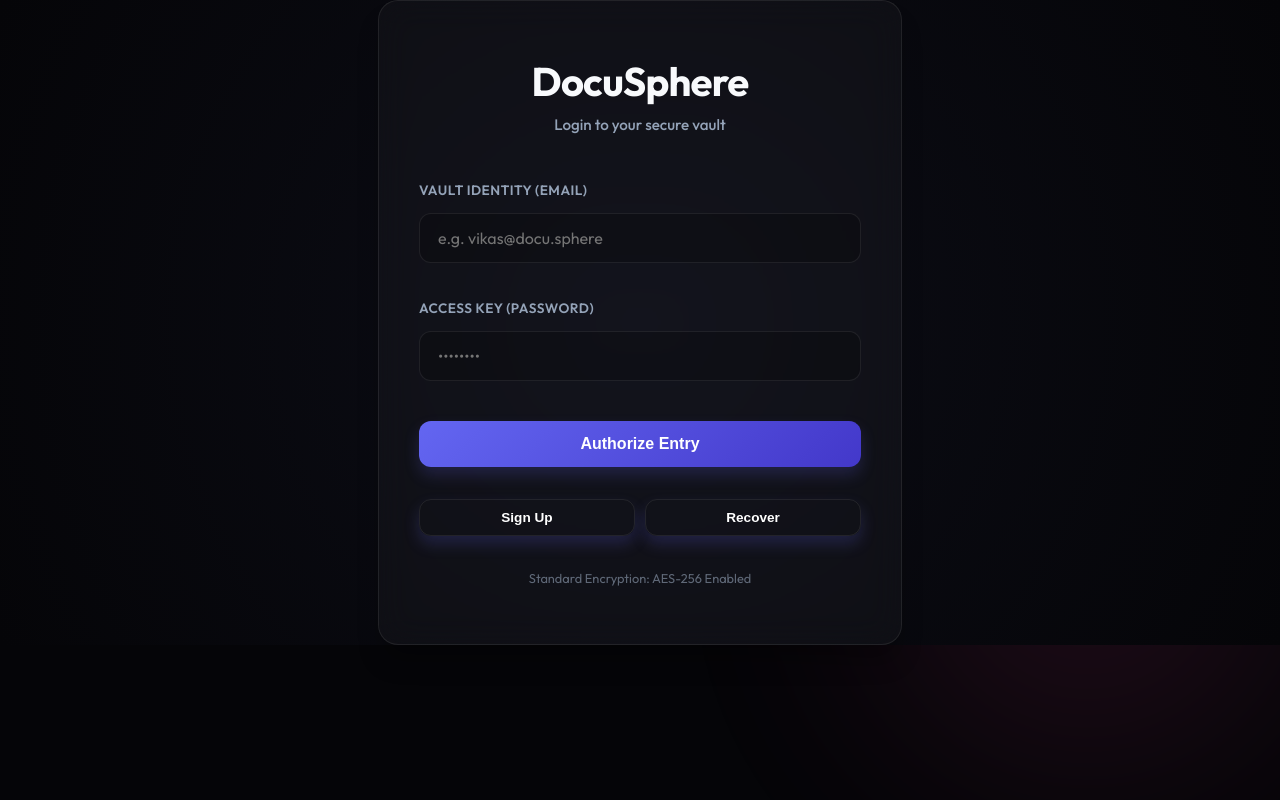
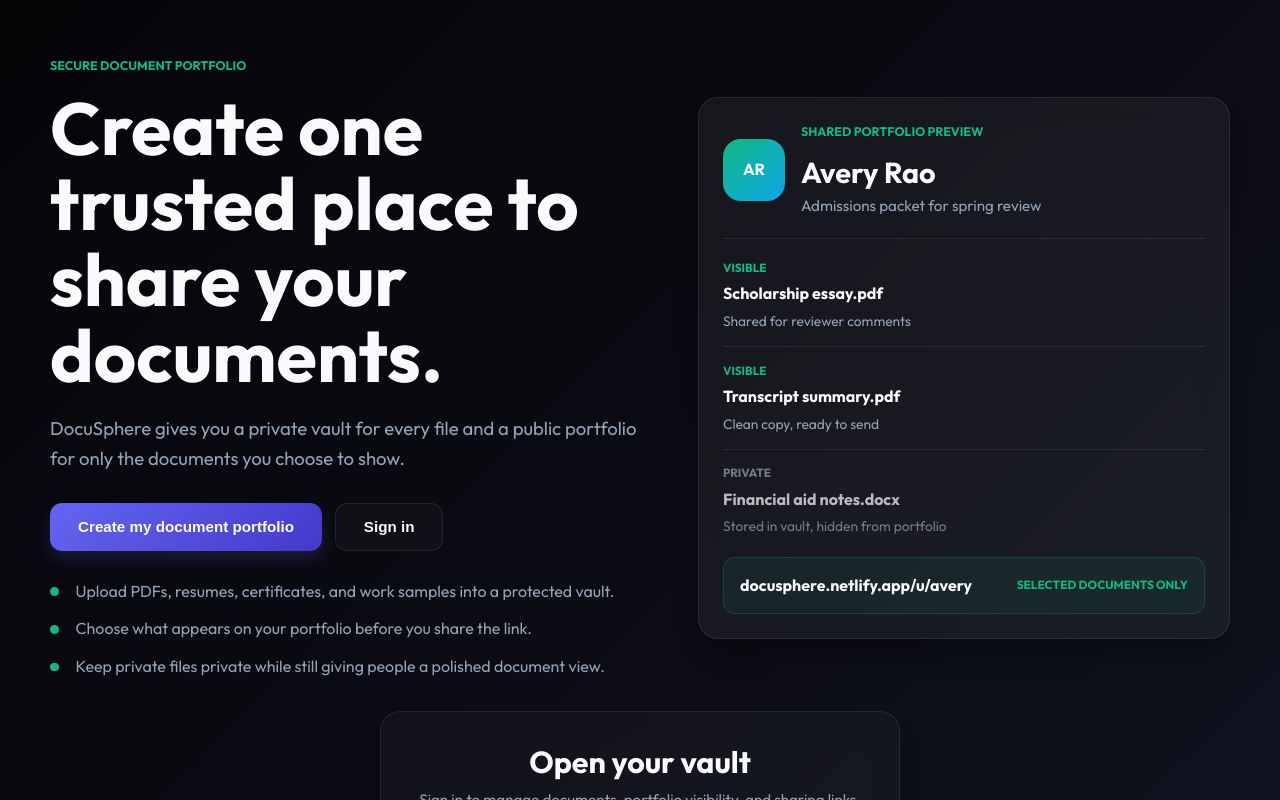
Before and after one commit to vikas-bhagat233/DocuSphere, a React (Create React App) app in the folder frontend/: page / in a window 1280 px wide. Shown: the top 800 px of the page. Built offline with nearby package versions, Linux system fonts and the light colour scheme; no server answers.

Commit message:
Rebuild homepage around secure document portfolios

```diff
--- a/frontend/public/index.html
+++ b/frontend/public/index.html
@@ -4,8 +4,8 @@
     <meta charset="utf-8" />
     <meta name="viewport" content="width=device-width, initial-scale=1" />
     <meta name="theme-color" content="#000000" />
-    <meta name="description" content="DocuSphere frontend" />
-    <title>DocuSphere</title>
+    <meta name="description" content="Create a secure DocuSphere document portfolio, share selected files, and keep private documents in one protected vault." />
+    <title>DocuSphere | Secure document portfolios</title>
   </head>
   <body>
     <noscript>You need to enable JavaScript to run this app.</noscript>
--- a/frontend/src/pages/Login.jsx
+++ b/frontend/src/pages/Login.jsx
@@ -1,4 +1,4 @@
-import { useContext, useState } from "react";
+import { useContext, useEffect, useState } from "react";
 import { login } from "../services/authService";
 import { useNavigate } from "react-router-dom";
 import { AuthContext } from "../context/AuthContext";
@@ -8,6 +8,17 @@
   const [error, setError] = useState("");
   const navigate = useNavigate();
   const { login: setAuthLogin } = useContext(AuthContext);
+
+  useEffect(() => {
+    document.title = "DocuSphere | Secure document portfolios";
+    const description = document.querySelector('meta[name="description"]');
+    if (description) {
+      description.setAttribute(
+        "content",
+        "Create a secure DocuSphere document portfolio, share selected files, and keep private documents in one protected vault."
+      );
+    }
+  }, []);
 
   const handleLogin = async () => {
     setError("");
@@ -27,28 +38,85 @@
   };
 
   return (
-    <div className="flex-center" style={{ background: "radial-gradient(circle at center, var(--bg-secondary) 0%, var(--bg-primary) 100%)" }}>
-      <div className="glass-panel auth-card" style={{ padding: "3.5rem 2.5rem" }}>
-        <div style={{ textAlign: "center", marginBottom: "2.5rem" }}>
-          <h1 style={{ fontSize: "2.5rem", marginBottom: "0.5rem" }}>DocuSphere</h1>
-          <p style={{ color: "var(--text-muted)", fontSize: "0.95rem", fontWeight: "500" }}>Login to your secure vault</p>
+    <main className="home-page">
+      <section className="home-hero" aria-labelledby="homepage-heading">
+        <div className="home-copy">
+          <p className="home-eyebrow">Secure document portfolio</p>
+          <h1 id="homepage-heading">Create one trusted place to share your documents.</h1>
+          <p className="home-subheadline">
+            DocuSphere gives you a private vault for every file and a public portfolio for only the documents you choose to show.
+          </p>
+
+          <div className="home-actions">
+            <button className="home-primary-cta" onClick={() => navigate("/signup")}>
+              Create my document portfolio
+            </button>
+            <button className="home-secondary-cta" onClick={() => document.getElementById("login-email")?.focus()}>
+              Sign in
+            </button>
           </div>
 
-        <div style={{ marginBottom: "1.5rem" }}>
-          <label htmlFor="login-email">Vault Identity (Email)</label>
+          <ul className="home-proof-list" aria-label="DocuSphere account benefits">
+            <li>Upload PDFs, resumes, certificates, and work samples into a protected vault.</li>
+            <li>Choose what appears on your portfolio before you share the link.</li>
+            <li>Keep private files private while still giving people a polished document view.</li>
+          </ul>
+        </div>
+
+        <aside className="sample-portfolio" aria-label="Sample shared document portfolio">
+          <div className="sample-profile">
+            <div className="sample-avatar" aria-hidden="true">AR</div>
+            <div>
+              <p className="sample-label">Shared portfolio preview</p>
+              <h2>Avery Rao</h2>
+              <p>Admissions packet for spring review</p>
+            </div>
+          </div>
+          <div className="sample-documents">
+            <article>
+              <span>Visible</span>
+              <strong>Scholarship essay.pdf</strong>
+              <small>Shared for reviewer comments</small>
+            </article>
+            <article>
+              <span>Visible</span>
+              <strong>Transcript summary.pdf</strong>
+              <small>Clean copy, ready to send</small>
+            </article>
+            <article className="private-document">
+              <span>Private</span>
+              <strong>Financial aid notes.docx</strong>
+              <small>Stored in vault, hidden from portfolio</small>
+            </article>
+          </div>
+          <div className="sample-share-row">
+            <code>docusphere.netlify.app/u/avery</code>
+            <span>Selected documents only</span>
+          </div>
+        </aside>
+      </section>
+
+      <section className="home-auth-section" aria-label="Sign in to DocuSphere">
+        <div className="glass-panel auth-card home-auth-card">
+          <div className="auth-heading">
+            <h2>Open your vault</h2>
+            <p>Sign in to manage documents, portfolio visibility, and sharing links.</p>
+          </div>
+
+          <div className="auth-field">
+            <label htmlFor="login-email">Email</label>
             <input
               id="login-email"
               name="email"
               type="email"
               autoComplete="email"
-            placeholder="e.g. vikas@docu.sphere"
+              placeholder="name@example.com"
               onChange={(e)=>setData({...data,email:e.target.value})}
-            style={{ marginTop: "10px" }}
             />
           </div>
 
-        <div style={{ marginBottom: "2rem" }}>
-          <label htmlFor="login-password">Access Key (Password)</label>
+          <div className="auth-field">
+            <label htmlFor="login-password">Password</label>
             <input
               id="login-password"
               name="password"
@@ -56,35 +124,37 @@
               type="password"
               autoComplete="current-password"
               onChange={(e)=>setData({...data,password:e.target.value})}
-            style={{ marginTop: "10px" }}
             />
           </div>
 
-        {error && <div style={{ color: "var(--danger)", marginBottom: "1.5rem", fontSize: "0.85rem", background: "rgba(244, 63, 94, 0.1)", padding: "10px", borderRadius: "8px", borderLeft: "4px solid var(--danger)" }}>{error}</div>}
+          {error && <div className="auth-error">{error}</div>}
 
-        <button style={{ width: "100%", padding: "14px", fontSize: "1rem", marginBottom: "1rem" }} onClick={handleLogin}>
-          Authorize Entry
+          <button className="auth-submit" onClick={handleLogin}>
+            Open my portfolio vault
           </button>
 
-        <div style={{ display: "flex", gap: "10px", marginTop: "1rem" }}>
-            <button
-              style={{ flex: 1, background: "transparent", border: "1px solid var(--glass-border)", fontSize: "0.85rem", padding: "10px" }}
-              onClick={() => navigate('/signup')}
-            >
-              Sign Up
+          <div className="auth-links">
+            <button onClick={() => navigate('/signup')}>
+              Create portfolio
             </button>
-            <button
-              style={{ flex: 1, background: "transparent", border: "1px solid var(--glass-border)", fontSize: "0.85rem", padding: "10px" }}
-              onClick={() => navigate('/forgot-password')}
-            >
-              Recover
+            <button onClick={() => navigate('/forgot-password')}>
+              Recover access
             </button>
           </div>
 
-        <p style={{ textAlign: "center", marginTop: "2rem", fontSize: "0.8rem", color: "var(--text-muted)", opacity: 0.6 }}>
-          Standard Encryption: AES-256 Enabled
+          <p className="auth-note">
+            AES-256 vault protection for stored documents
           </p>
         </div>
-    </div>
+      </section>
+
+      <footer className="site-footer">
+        <span>© 2026 DocuSphere</span>
+        <a href="https://tin.computer" target="_blank" rel="noreferrer">
+          <span className="tin-mark" aria-hidden="true" />
+          Growth by Tin
+        </a>
+      </footer>
+    </main>
   );
 }
--- a/frontend/src/styles.css
+++ b/frontend/src/styles.css
@@ -81,7 +81,7 @@
 
 h1, h2, h3, h4 {
   font-weight: 700;
-  letter-spacing: -0.02em;
+  letter-spacing: 0;
   line-height: 1.2;
 }
 
@@ -111,6 +111,302 @@
   display: flex;
   align-items: center;
   justify-content: center;
+}
+
+/* Public homepage */
+.home-page {
+  min-height: 100vh;
+  background: linear-gradient(135deg, var(--bg-primary) 0%, var(--bg-secondary) 55%, #111827 100%);
+  color: var(--text-main);
+  display: flex;
+  flex-direction: column;
+}
+
+.home-hero {
+  width: min(1180px, calc(100% - 48px));
+  margin: 0 auto;
+  min-height: calc(100vh - 96px);
+  display: grid;
+  grid-template-columns: minmax(0, 1.06fr) minmax(360px, 0.94fr);
+  gap: 3rem;
+  align-items: center;
+  padding: 3.5rem 0 2rem;
+}
+
+.home-copy {
+  max-width: 660px;
+}
+
+.home-eyebrow,
+.sample-label {
+  color: var(--success);
+  font-size: 0.78rem;
+  font-weight: 700;
+  letter-spacing: 0;
+  text-transform: uppercase;
+  margin-bottom: 0.85rem;
+}
+
+.home-copy h1 {
+  font-size: 4.6rem;
+  line-height: 1.03;
+  max-width: 760px;
+  margin-bottom: 1.35rem;
+}
+
+.home-subheadline {
+  color: var(--text-muted);
+  font-size: 1.16rem;
+  max-width: 620px;
+  margin-bottom: 1.8rem;
+}
+
+.home-actions {
+  display: flex;
+  flex-wrap: wrap;
+  gap: 0.8rem;
+  margin-bottom: 1.75rem;
+}
+
+.home-primary-cta,
+.home-secondary-cta {
+  min-height: 48px;
+}
+
+.home-secondary-cta,
+.auth-links button {
+  background: rgba(255, 255, 255, 0.03);
+  border: 1px solid var(--glass-border);
+  box-shadow: none;
+  color: var(--text-main);
+}
+
+.home-secondary-cta:hover:not(:disabled),
+.auth-links button:hover:not(:disabled) {
+  box-shadow: 0 12px 24px rgba(15, 23, 42, 0.18);
+}
+
+.home-proof-list {
+  display: grid;
+  gap: 0.75rem;
+  color: var(--text-muted);
+  list-style: none;
+  max-width: 620px;
+}
+
+.home-proof-list li {
+  position: relative;
+  padding-left: 1.6rem;
+}
+
+.home-proof-list li::before {
+  content: "";
+  position: absolute;
+  left: 0;
+  top: 0.55rem;
+  width: 0.55rem;
+  height: 0.55rem;
+  border-radius: 999px;
+  background: var(--success);
+}
+
+.sample-portfolio {
+  background: rgba(255, 255, 255, 0.055);
+  border: 1px solid var(--glass-border);
+  border-radius: var(--radius-lg);
+  box-shadow: var(--shadow-lg);
+  padding: 1.5rem;
+  backdrop-filter: blur(16px);
+  -webkit-backdrop-filter: blur(16px);
+}
+
+.sample-profile {
+  display: flex;
+  gap: 1rem;
+  align-items: center;
+  padding-bottom: 1.25rem;
+  border-bottom: 1px solid var(--glass-border);
+}
+
+.sample-avatar {
+  width: 62px;
+  height: 62px;
+  border-radius: 18px;
+  display: flex;
+  align-items: center;
+  justify-content: center;
+  background: linear-gradient(135deg, var(--success), #0ea5e9);
+  color: #fff;
+  font-weight: 800;
+}
+
+.sample-profile h2 {
+  font-size: 1.8rem;
+  margin-bottom: 0.25rem;
+}
+
+.sample-profile p:last-child {
+  color: var(--text-muted);
+  font-size: 0.95rem;
+}
+
+.sample-documents {
+  display: grid;
+  gap: 0.9rem;
+  margin: 1.25rem 0;
+}
+
+.sample-documents article {
+  display: grid;
+  gap: 0.2rem;
+  border-bottom: 1px solid var(--glass-border);
+  padding: 0 0 0.9rem;
+}
+
+.sample-documents article:last-child {
+  border-bottom: 0;
+  padding-bottom: 0;
+}
+
+.sample-documents span,
+.sample-share-row span {
+  color: var(--success);
+  font-size: 0.74rem;
+  font-weight: 700;
+  text-transform: uppercase;
+  letter-spacing: 0;
+}
+
+.sample-documents strong {
+  font-size: 1rem;
+}
+
+.sample-documents small {
+  color: var(--text-muted);
+  font-size: 0.86rem;
+}
+
+.sample-documents .private-document {
+  opacity: 0.72;
+}
+
+.sample-documents .private-document span {
+  color: var(--text-muted);
+}
+
+.sample-share-row {
+  display: flex;
+  align-items: center;
+  justify-content: space-between;
+  gap: 1rem;
+  flex-wrap: wrap;
+  background: rgba(16, 185, 129, 0.08);
+  border: 1px solid rgba(16, 185, 129, 0.2);
+  border-radius: var(--radius-md);
+  padding: 0.9rem 1rem;
+}
+
+.sample-share-row code {
+  color: var(--text-main);
+  font-family: var(--font-family);
+  font-weight: 700;
+}
+
+.home-auth-section {
+  width: min(520px, calc(100% - 48px));
+  margin: 0 auto 2rem;
+}
+
+.home-auth-card {
+  padding: 2rem;
+}
+
+.auth-heading {
+  text-align: center;
+  margin-bottom: 1.75rem;
+}
+
+.auth-heading h2 {
+  font-size: 1.9rem;
+  margin-bottom: 0.45rem;
+}
+
+.auth-heading p {
+  color: var(--text-muted);
+  font-size: 0.95rem;
+}
+
+.auth-field {
+  margin-bottom: 1.1rem;
+}
+
+.auth-error {
+  color: var(--danger);
+  margin-bottom: 1.25rem;
+  font-size: 0.85rem;
+  background: rgba(244, 63, 94, 0.1);
+  padding: 10px;
+  border-radius: 8px;
+  border-left: 4px solid var(--danger);
+}
+
+.auth-submit {
+  width: 100%;
+  padding: 14px;
+  font-size: 1rem;
+  margin-bottom: 1rem;
+}
+
+.auth-links {
+  display: flex;
+  gap: 0.7rem;
+  margin-top: 1rem;
+}
+
+.auth-links button {
+  flex: 1;
+  font-size: 0.85rem;
+  padding: 10px;
+}
+
+.auth-note {
+  text-align: center;
+  margin-top: 1.7rem;
+  font-size: 0.8rem;
+  color: var(--text-muted);
+  opacity: 0.72;
+}
+
+.site-footer {
+  width: min(1180px, calc(100% - 48px));
+  margin: auto auto 0;
+  padding: 0 0 1.25rem;
+  display: flex;
+  justify-content: center;
+  align-items: center;
+  gap: 0.9rem;
+  flex-wrap: wrap;
+  color: var(--text-muted);
+  font-size: 0.82rem;
+}
+
+.site-footer a {
+  color: var(--text-muted);
+  display: inline-flex;
+  align-items: center;
+  gap: 0.35rem;
+  text-decoration: none;
+}
+
+.site-footer a:hover {
+  color: var(--text-main);
+}
+
+.tin-mark {
+  width: 0.9em;
+  height: 0.9em;
+  display: inline-block;
+  background: #66DC9D;
 }
 
 /* Navbar Overhaul */
@@ -632,6 +928,24 @@
 @media (max-width: 900px) {
   .search-input { width: 200px; }
   .search-input:focus { width: 250px; }
+
+  .home-hero {
+    min-height: auto;
+    grid-template-columns: 1fr;
+    padding: 2.5rem 0 1.5rem;
+  }
+
+  .home-copy {
+    max-width: none;
+  }
+
+  .home-copy h1 {
+    font-size: 4rem;
+  }
+
+  .sample-portfolio {
+    max-width: 620px;
+  }
 }
 
 @media (max-width: 768px) {
@@ -677,4 +991,45 @@
 
   .container { padding: 1.5rem; }
   .glass-panel { padding: 1.5rem; }
+
+  .home-page {
+    min-height: 100vh;
+  }
+
+  .home-hero,
+  .home-auth-section,
+  .site-footer {
+    width: min(100% - 32px, 620px);
+  }
+
+  .home-copy h1 {
+    font-size: 2.65rem;
+  }
+
+  .home-subheadline {
+    font-size: 1rem;
+  }
+
+  .home-actions,
+  .auth-links {
+    flex-direction: column;
+  }
+
+  .home-actions button,
+  .auth-links button {
+    width: 100%;
+  }
+
+  .sample-profile,
+  .sample-share-row {
+    align-items: flex-start;
+  }
+
+  .sample-profile {
+    flex-direction: column;
+  }
+
+  .home-auth-card {
+    padding: 1.4rem;
+  }
 }
```
Lines whose indentation alone changed are shown as unchanged.
